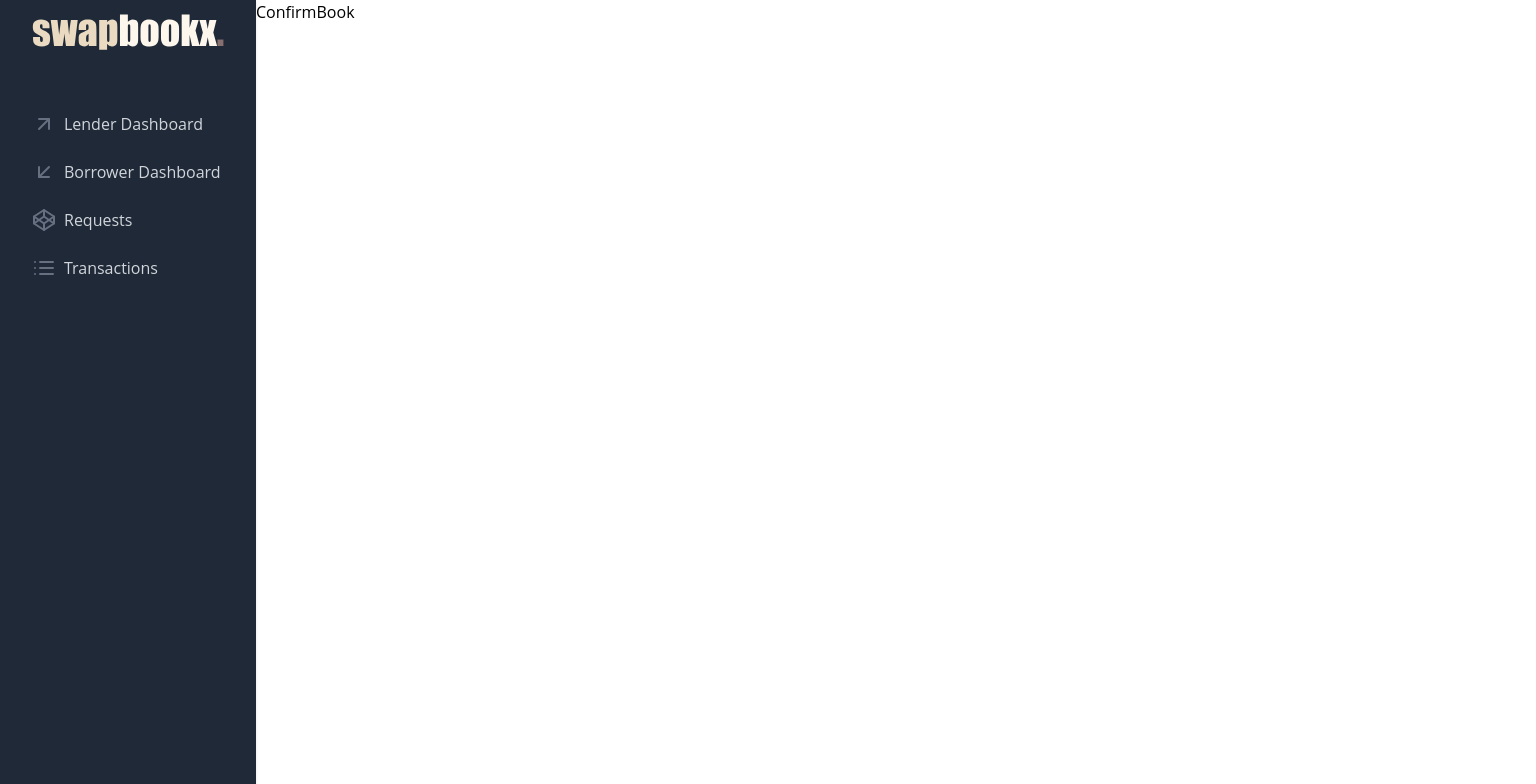
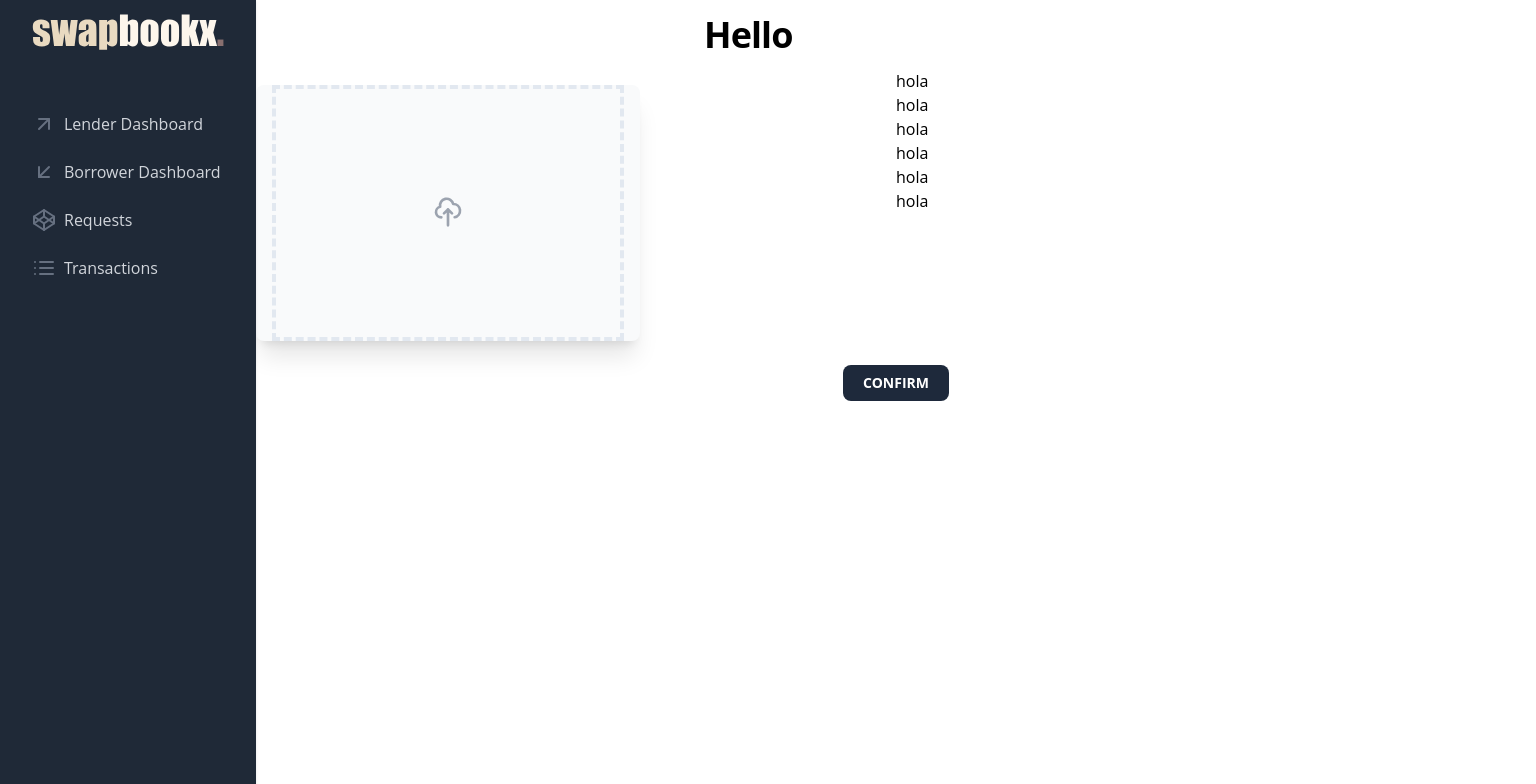
Before and after one commit to saiankit/swapbookx, a React (Create React App) app in the folder frontend/: page /lender/confirmBook in a window 1280 px wide. Shown: the top 784 px of the page, 1536 px wide, since content can reach past the window. Built offline with nearby package versions, Linux system fonts and the light colour scheme.

Commit message:
add pulsating button

```diff
--- a/frontend/src/index.css
+++ b/frontend/src/index.css
@@ -5,10 +5,26 @@
 @layer components {
   .btn {
     @apply inline-block text-sm uppercase py-2 px-5 rounded-lg font-bold;
+
   }
 
   .btn-primary {
     @apply btn bg-slate-800 text-white hover:bg-slate-900;
+    display:inline-block;
+  }
+  .btn-primary:hover{
+    animation: pulsate 1s
+    ease-in-out;
+  }
+  @keyframes pulsate {
+    0%{
+      box-shadow:
+      0 0 25px #5ddcff,
+      0 0 50px #4e00c2;
+    }
+    .center{
+      text-align: center;
+    }
   }
 
   .form-input {
--- a/frontend/src/pages/confirmBook.jsx
+++ b/frontend/src/pages/confirmBook.jsx
@@ -1,7 +1,58 @@
 import React from 'react'
 
 const ConfirmBook = () => {
-  return <div>ConfirmBook</div>
+
+  return <div className='flex flex-col'>
+        <div className="flex w-screen justify-center">
+          <h1 className="m-3 xl:w-96 text-4xl font-bold leading-tight tracking-tight">
+            Hello
+          </h1>
+        </div>
+        <div className='flex flex-row'>
+                <div className='w-1/2 items-center'>
+                <div className="w-3/5 rounded-lg shadow-xl bg-gray-50">
+              <div className="m-4">
+                <div className="flex items-center justify-center w-full">
+                  <label className="flex flex-col items-center justify-center w-full h-64 border-4 border-slate-200 border-dashed hover:bg-gray-100 hover:border-gray-300">
+                    <div className="flex flex-col items-center justify-center pt-7">
+                      <svg
+                        className="w-8 h-8 text-gray-400 group-hover:text-gray-600"
+                        fill="none"
+                        stroke="currentColor"
+                        viewBox="0 0 24 24"
+                        xmlns="http://www.w3.org/2000/svg"
+                      >
+                        <path
+                          d="M7 16a4 4 0 01-.88-7.903A5 5 0 1115.9 6L16 6a5 5 0 011 9.9M15 13l-3-3m0 0l-3 3m3-3v12"
+                          strokeLinecap="round"
+                          strokeLinejoin="round"
+                          strokeWidth="2"
+                        />
+                      </svg>
+                    </div>
+                    <input className="opacity-0" type="file" />
+                  </label>
+                </div>
+              </div>
+
+        </div>
+            </div>
+            <div className='w-1/2 items-center'>
+              <h1>hola</h1>
+              <h1>hola</h1>
+              <h1>hola</h1>
+              <h1>hola</h1>
+              <h1>hola</h1>
+              <h1>hola</h1>
+
+            </div>
+        </div>
+        <div className="flex justify-center p-2">
+            <button className="btn-primary ">Confirm</button>
+        </div>
+
+
+  </div>
 }
 
 export default ConfirmBook
```
Also changed, not shown: 1 other file (tests, documents, lock files or other folders).
